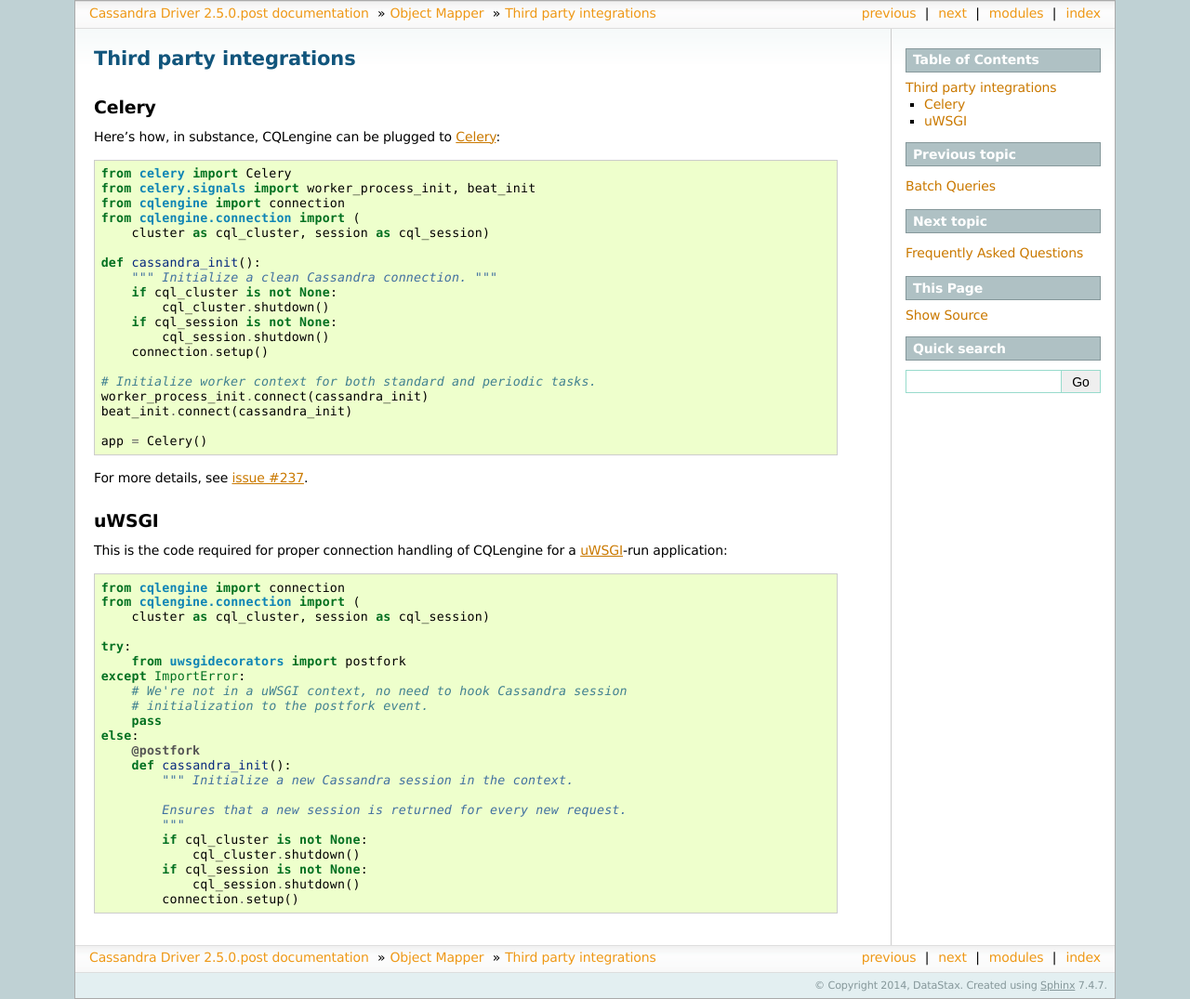
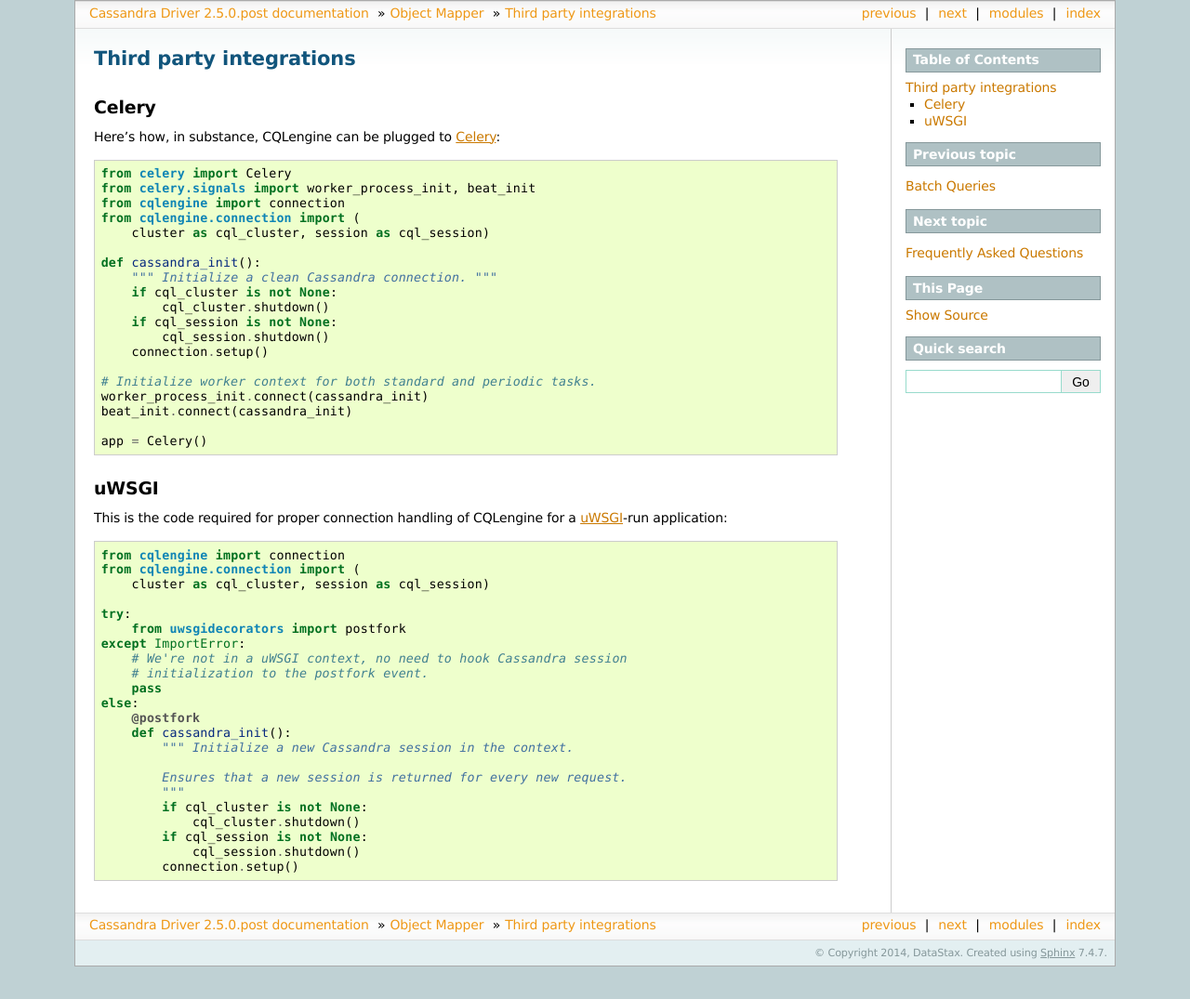
Before and after one commit to datastax/python-driver, a Sphinx documentation site: the page built from docs/cqlengine/third_party.rst, in a window 1280 px wide. Shown: the whole page at 93% size. Built offline with Sphinx 7.4.7, drawn with Linux system fonts in a browser that asks for light colours; pages that are not in the unit, such as notebooks, are missing from menus; after the commit the page ends 1040 px from its top, so only the background shows below that.

Commit message:
Remove link to disabled cqlengine issues

```diff
--- a/docs/cqlengine/third_party.rst
+++ b/docs/cqlengine/third_party.rst
@@ -31,9 +31,6 @@
 
     app = Celery()
 
-For more details, see `issue #237
-<https://github.com/cqlengine/cqlengine/issues/237>`_.
-
 
 uWSGI
 -----
```
